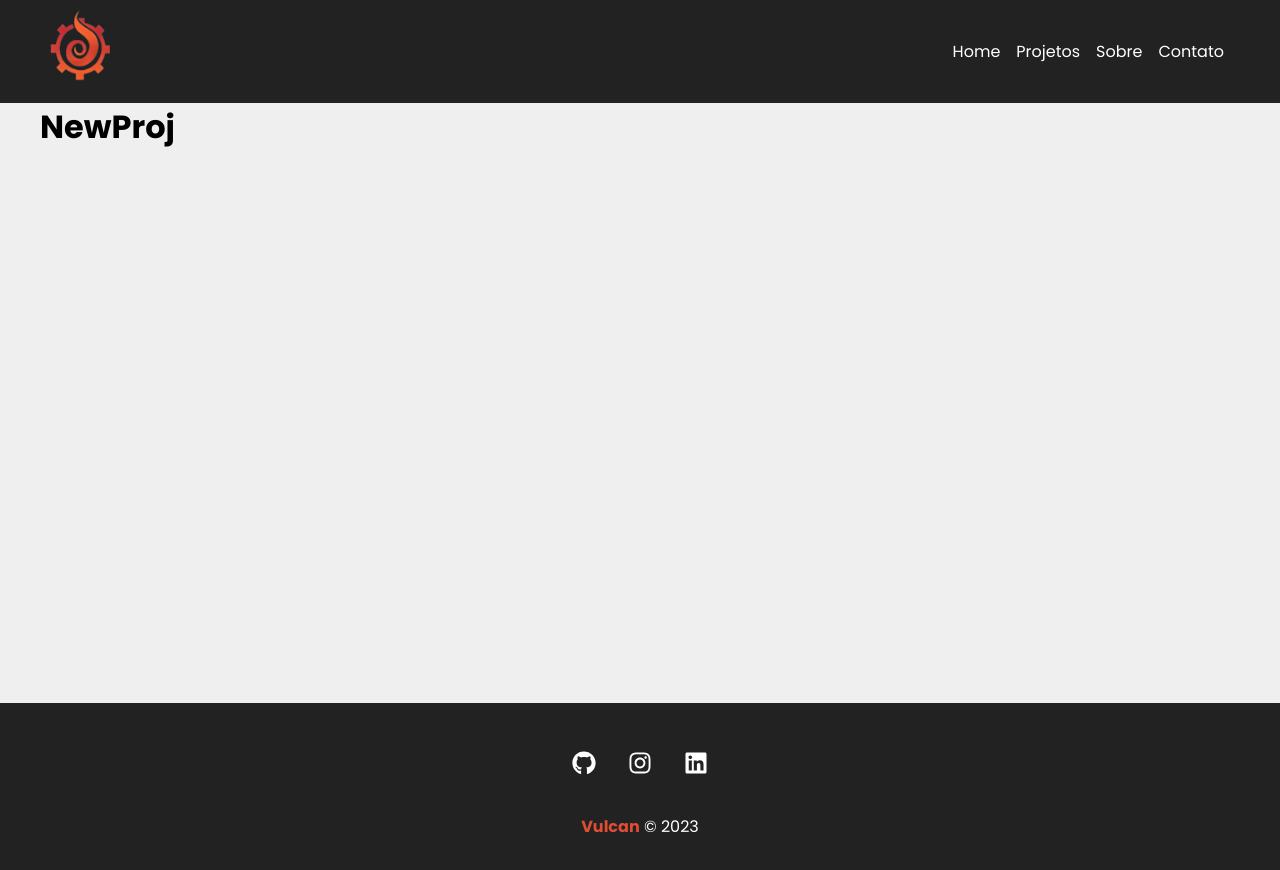
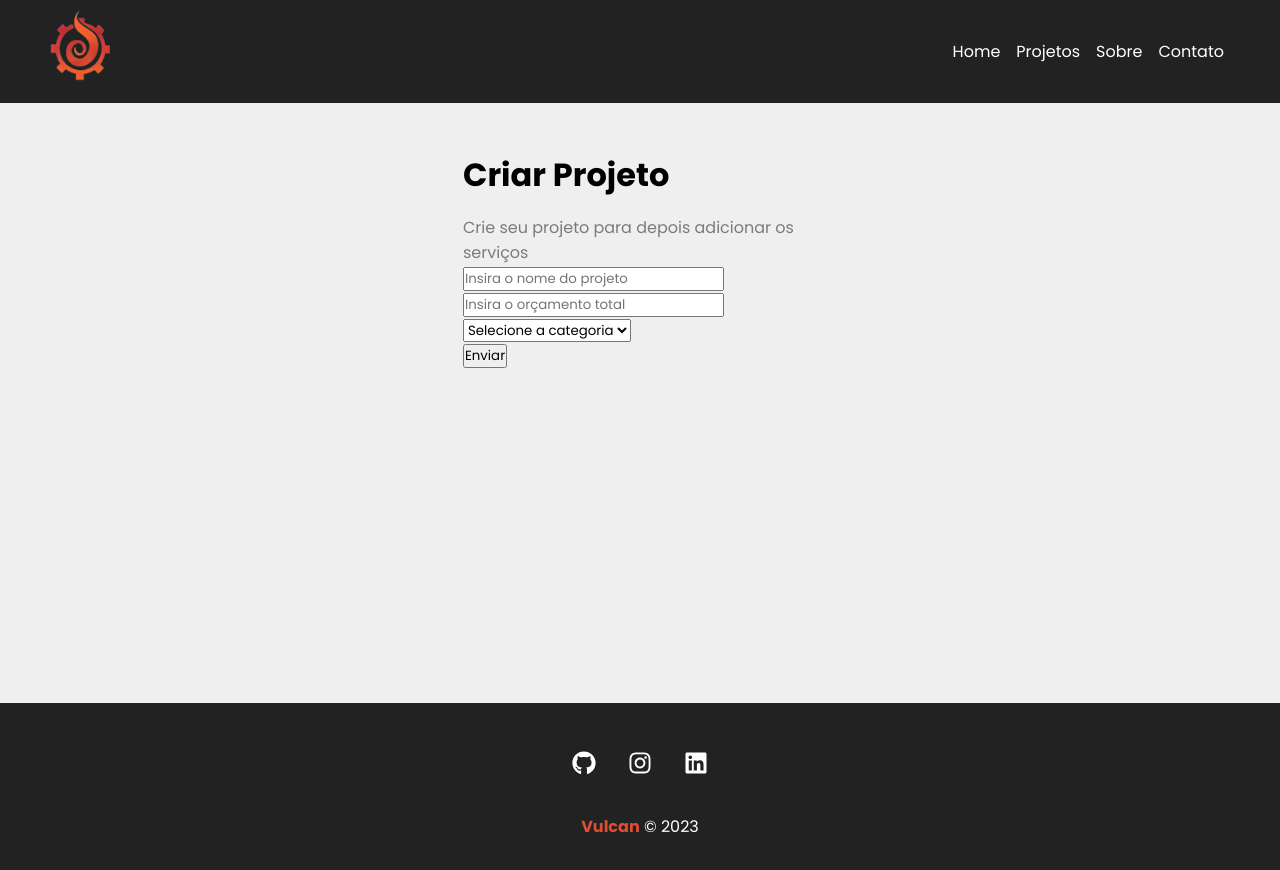
Before and after one commit to matthael/vulcan, a React (Create React App) app: page /newproj in a window 1280 px wide. Shown: the top 870 px of the page. Built offline with nearby package versions, Linux system fonts and the light colour scheme.

Commit message:
add: Structuring newProj form

```diff
--- a/src/components/Pages/NewProj.js
+++ b/src/components/Pages/NewProj.js
@@ -1,9 +1,14 @@
+import Form from '../Project/Form'
+import styles from './NewProj.module.css'
+
 function NewProj() {
 
     return(
-        <>
-            <h1> NewProj </h1>
-        </>
+        <div className={styles.np_container}>
+            <h1> Criar Projeto </h1>
+            <p> Crie seu projeto para depois adicionar os serviços</p>
+            <Form />
+        </div>
     )
 }
 
--- /dev/null
+++ b/src/components/Pages/NewProj.module.css
@@ -0,0 +1,13 @@
+.np_container {
+    width: 450px;
+    margin: 0 auto;
+    padding: 3em;
+}
+
+.np_container h1 {
+    margin-bottom: .5em;
+}
+
+.np_container p {
+    color: #7b7b7b
+}
--- /dev/null
+++ b/src/components/Project/Form.js
@@ -0,0 +1,22 @@
+function Form() {
+    return (
+        <form>
+            <div>
+                <input type="text" placeholder="Insira o nome do projeto" />
+            </div>
+            <div>
+                <input type="number" placeholder="Insira o orçamento total" />
+            </div>
+            <div>
+                <select name="category_id">
+                    <option disabled selected> Selecione a categoria </option>
+                </select>
+            </div>
+            <div>
+                <input type="submit" value="Enviar" />
+            </div>
+        </form>
+    )
+}
+
+export default Form
```
